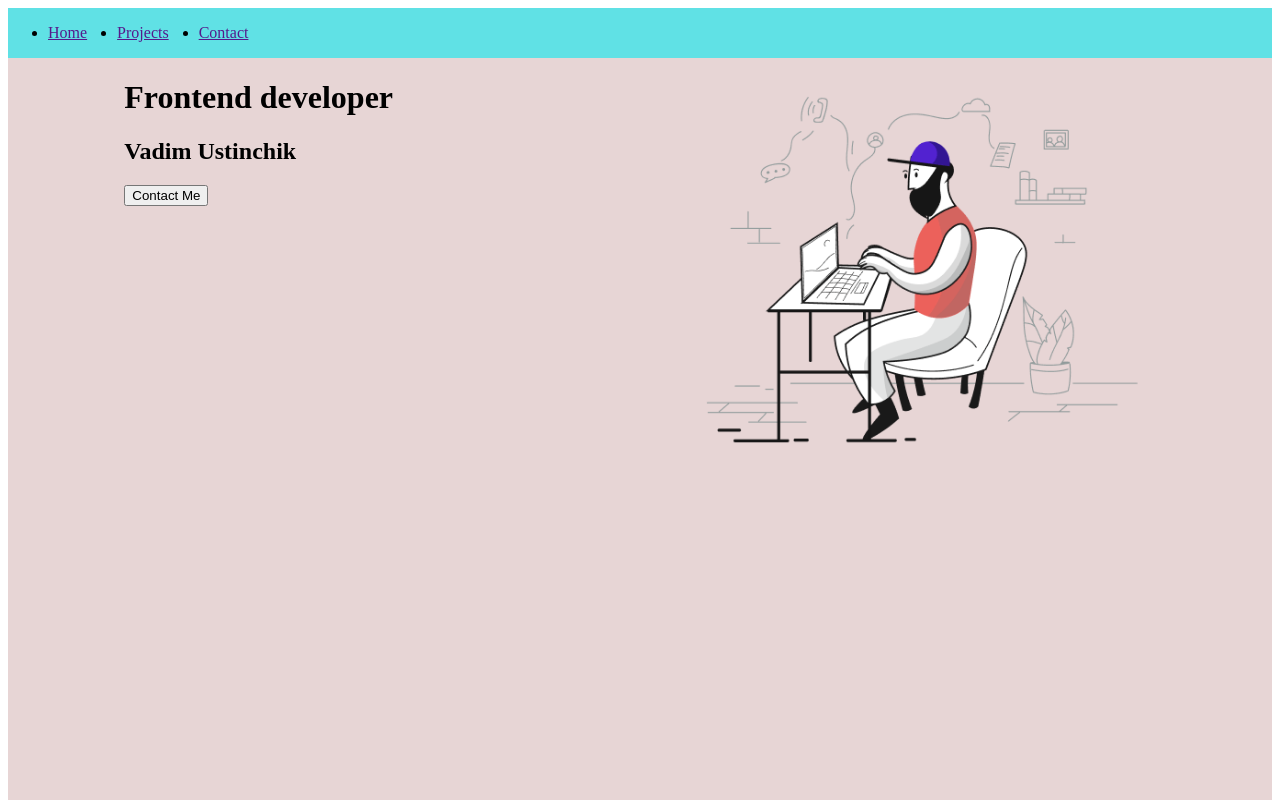
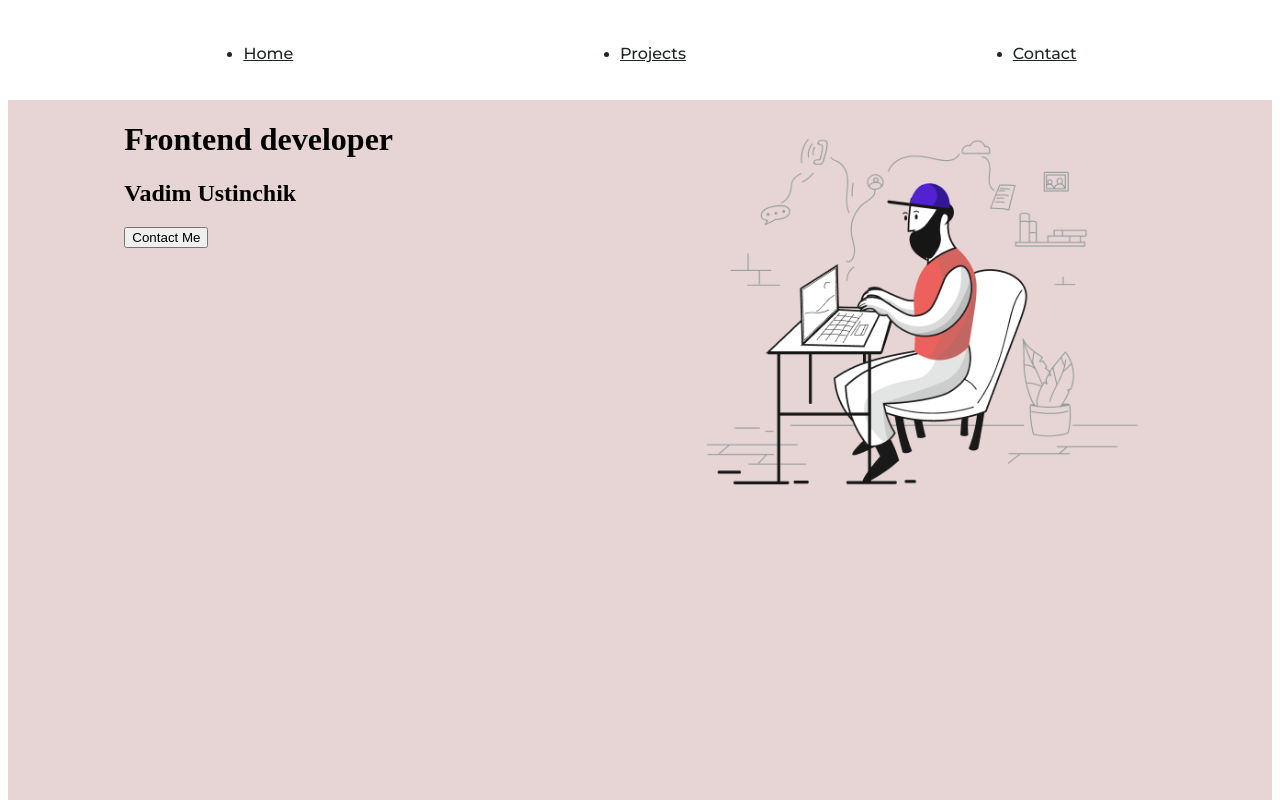
Before and after one commit to vustinchdev/my-portfolio, a React app: page / in a window 1280 px wide. Shown: the top 800 px of the page. Built offline with nearby package versions, Linux system fonts and the light colour scheme; the HTML template or start-up script is replaced by a standard one.

Commit message:
stylized Header

```diff
--- a/src/components/Container.tsx
+++ b/src/components/Container.tsx
@@ -1,4 +1,5 @@
 import styled from "styled-components";
+import { theme } from "../styles/Theme";
 
 export const Container = styled.div`
     max-width: 1170px;
@@ -6,4 +7,5 @@ export const Container = styled.div`
     min-height: 100%;
     padding: 0 15px;
     margin: 0 auto;
+    color: ${theme.colors.primaryFont};
 `
--- a/src/components/menu/Menu.tsx
+++ b/src/components/menu/Menu.tsx
@@ -1,4 +1,6 @@
 import styled from "styled-components"
+import { theme } from "../../styles/Theme"
+
 
 export const Menu = (props: { menuItmems: Array<string> }) => {
     return (
@@ -19,5 +21,24 @@ const StyledMenu = styled.nav`
     ul {
         display: flex;
         gap: 30px;
+        justify-content: space-around;
+    }
+
+    a {
+        font-family: Montserrat;
+        font-size: 16px;
+        font-weight: 500;
+        line-height: 20px;
+        color: ${theme.colors.primaryFont};
+    }
+
+    a:hover {
+        width: 105px;
+        height: 45px;
+        padding: 12px 20px;
+        border-radius: 6px;
+        gap: 10px;
+        background-color: ${theme.colors.accent};
+        color: ${theme.colors.secondaryFont};
     }
 `
--- a/src/layout/header/Header.tsx
+++ b/src/layout/header/Header.tsx
@@ -1,18 +1,20 @@
 import styled from "styled-components"
 import { Menu } from "../../components/menu/Menu"
+import { Container } from "../../components/Container"
+
 
 const items = ["Home", "Projects", "Contact"]
 
 export const Header = () => {
     return (
         <StyledHeader>
-            <Menu menuItmems={items} />
+            <Container>
+                <Menu menuItmems={items} />
+            </Container>
         </StyledHeader>
     )
 }
 
 const StyledHeader = styled.header`
-    background-color: #60e1e5;
-    display: flex;
-    justify-content: space-between;
+    padding: 20px 0;
 `
--- a/src/styles/Global.styled.tsx
+++ b/src/styles/Global.styled.tsx
@@ -1,4 +1,5 @@
 import { createGlobalStyle } from "styled-components";
+import { theme } from "./Theme";
 
 export const GlobalStyle = createGlobalStyle`
     body {
@@ -8,6 +9,8 @@ export const GlobalStyle = createGlobalStyle`
         margin: 0;
         padding: 0;
         box-sizing: border-box;
+
+    background-color: ${theme.colors.primaryBg}
     }
 
     font-family: 'Montserrat', -apple-system, BlinkMacSystemFont, 'Segoe UI', 'Roboto', 'Oxygen',
@@ -16,6 +19,8 @@ export const GlobalStyle = createGlobalStyle`
     -webkit-font-smoothing: antialiased;
     -moz-osx-font-smoothing: grayscale;
 }
+
+
 
     a {
         text-decoration: none;
--- a/src/styles/Theme.tsx
+++ b/src/styles/Theme.tsx
@@ -4,7 +4,8 @@ export const theme = {
         secondaryBg: '#F5F2FD',
         accent: '#5222D0',
 
-        font: '1F2626',
+        primaryFont: '#1F2626',
+        secondaryFont: '#DBFFFF',
         titleFont: '#151717'
     }
 }
```
